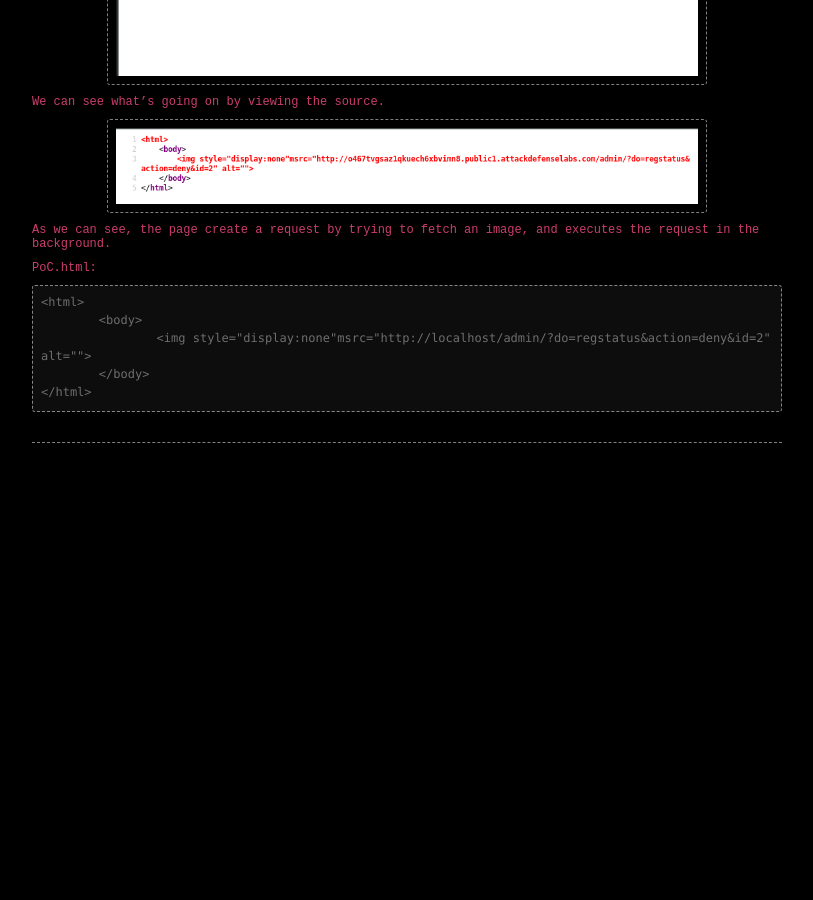
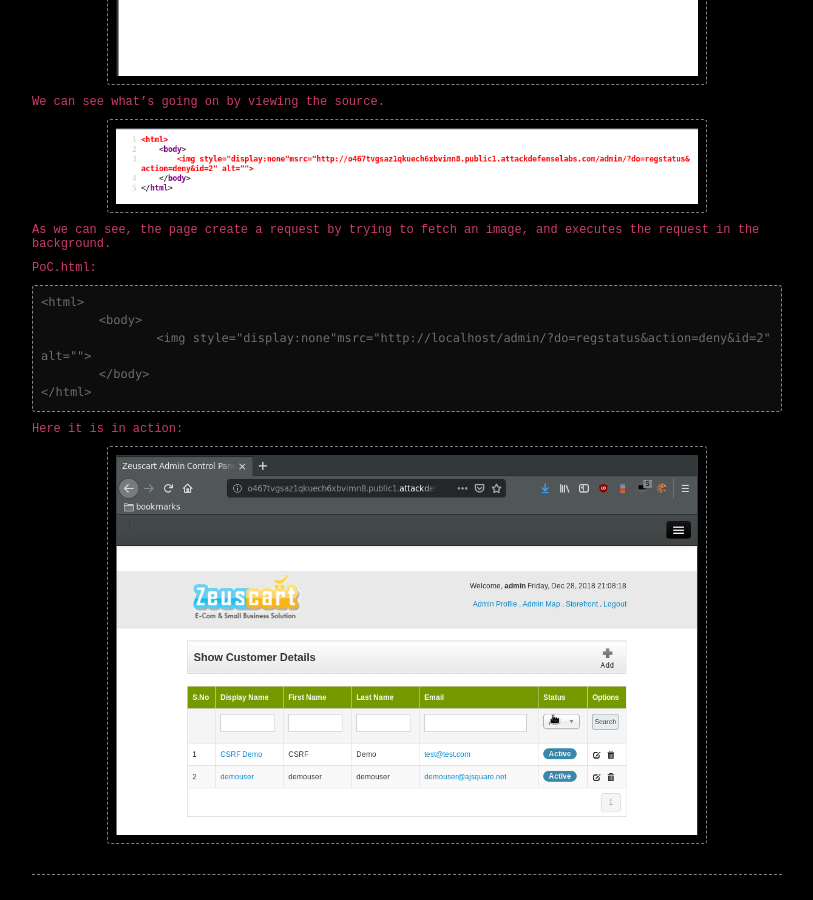
Before and after one commit to ch4n3l/ch4n3l.github.io, a Jekyll site: the page built from _posts/2017/2018-12-28-zeuscart-csrf.md, in a window 1280 px wide and 900 px high, scrolled down 1868 px. Shown: the whole window, without its empty margins (233-1046 px from the left). Built offline with Jekyll 4.4.1, drawn with Linux system fonts in a browser that asks for light colours; comment, search, counter and statistics services are not loaded; before the commit the page ends 2336 px from its top, so only the background shows below that.

Commit message:
testing gif

```diff
--- a/_posts/2017/2018-12-28-zeuscart-csrf.md
+++ b/_posts/2017/2018-12-28-zeuscart-csrf.md
@@ -64,3 +64,7 @@
 	</body>
 </html>
 ~~~
+
+Here it is in action:
+
+![Screenshot]({{ site.baseurl }}/images/posts/2017/zeus-cart/csrf.gif)
```
Also changed, not shown: images/posts/2017/zeus-cart/csrf.gif (added).
